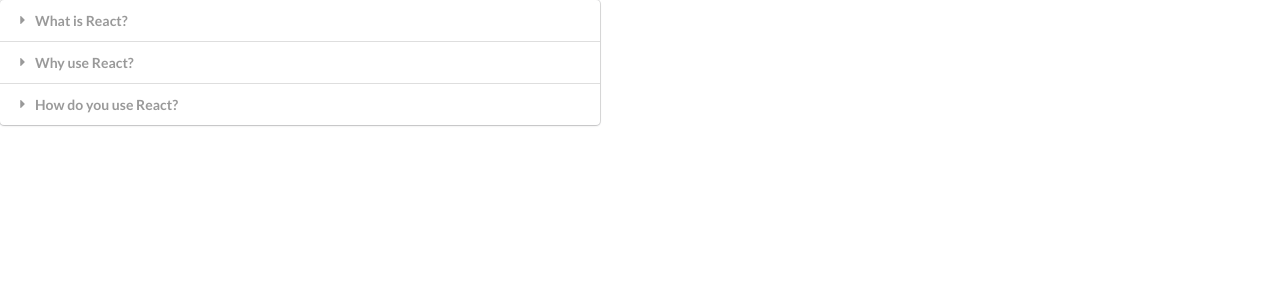
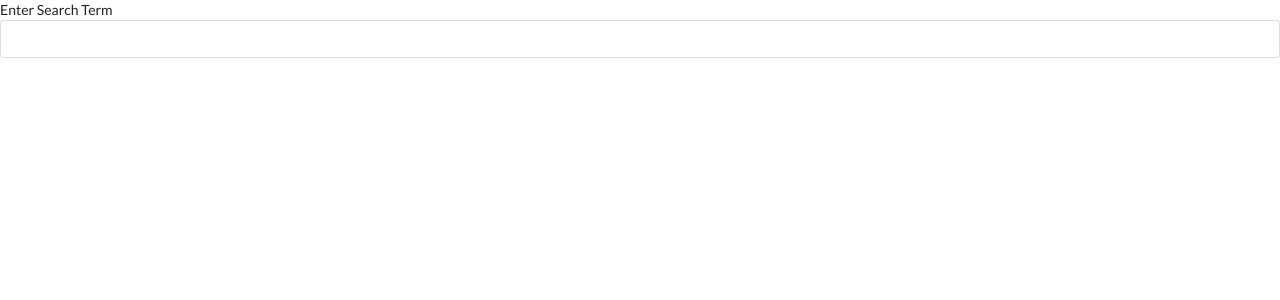
Before and after one commit to AbdAlfadeel-Hamdy/Widgets, a React (Create React App) app: page / in a window 1280 px wide. Shown: the top 300 px of the page. Built offline with nearby package versions, Linux system fonts and the light colour scheme.

Commit message:
text inputs

```diff
--- a/src/App.js
+++ b/src/App.js
@@ -1,5 +1,6 @@
 import React from "react";
 import Accordion from "./components/Accordion";
+import Search from "./components/Search";
 const items = [
   {
     title: "What is React?",
@@ -15,6 +16,6 @@
   },
 ];
 const App = () => {
-  return <Accordion items={items} />;
+  return <Search />;
 };
 export default App;
--- /dev/null
+++ b/src/components/Search.js
@@ -0,0 +1,21 @@
+import React, { useState } from "react";
+
+const Search = () => {
+  const [term, setTerm] = useState("");
+  return (
+    <div>
+      <div className="ui form">
+        <div className="field">
+          <lable>Enter Search Term</lable>
+          <input
+            className="input"
+            value={term}
+            onChange={(e) => setTerm(e.target.value)}
+          />
+        </div>
+      </div>
+    </div>
+  );
+};
+
+export default Search;
```
